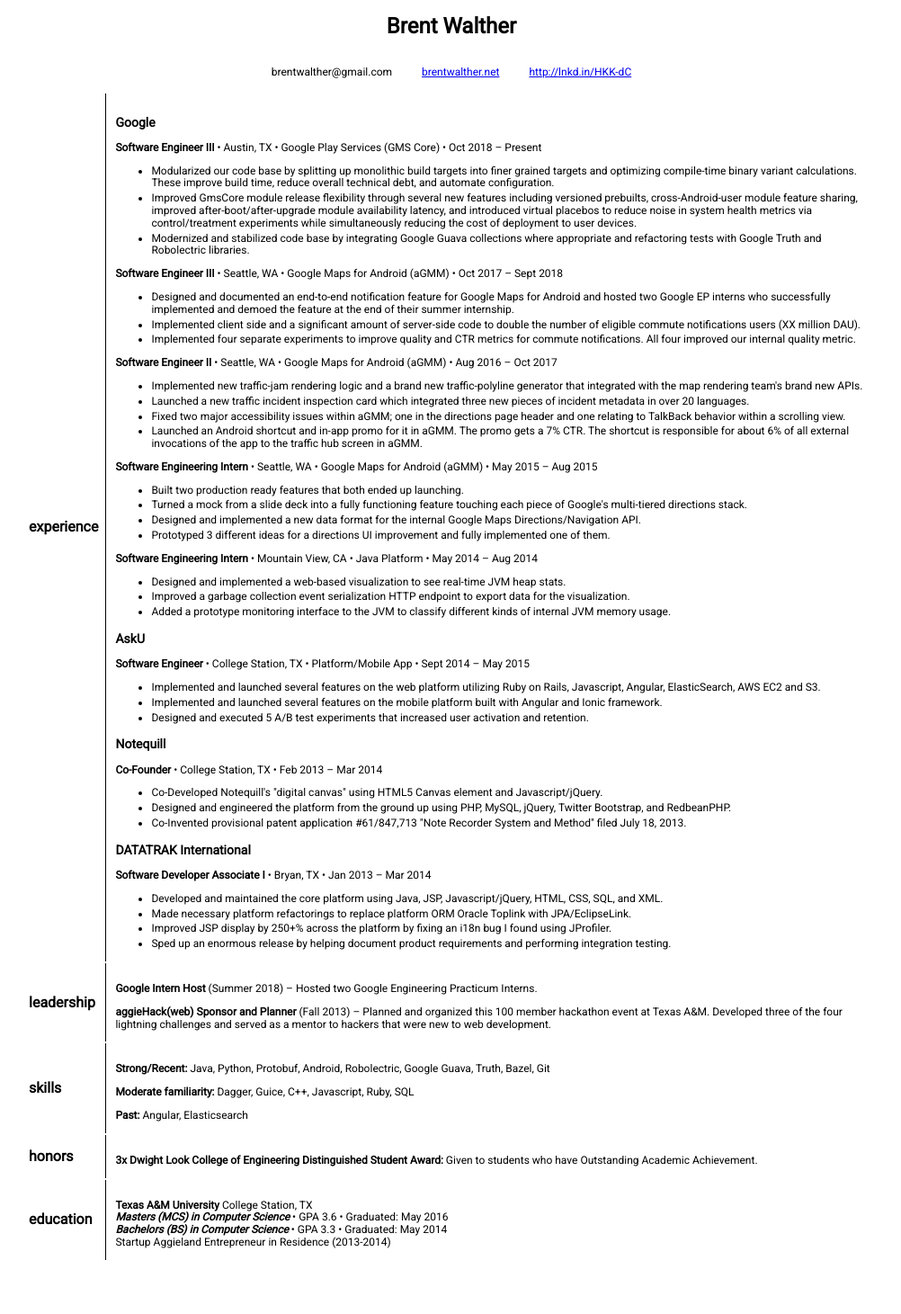
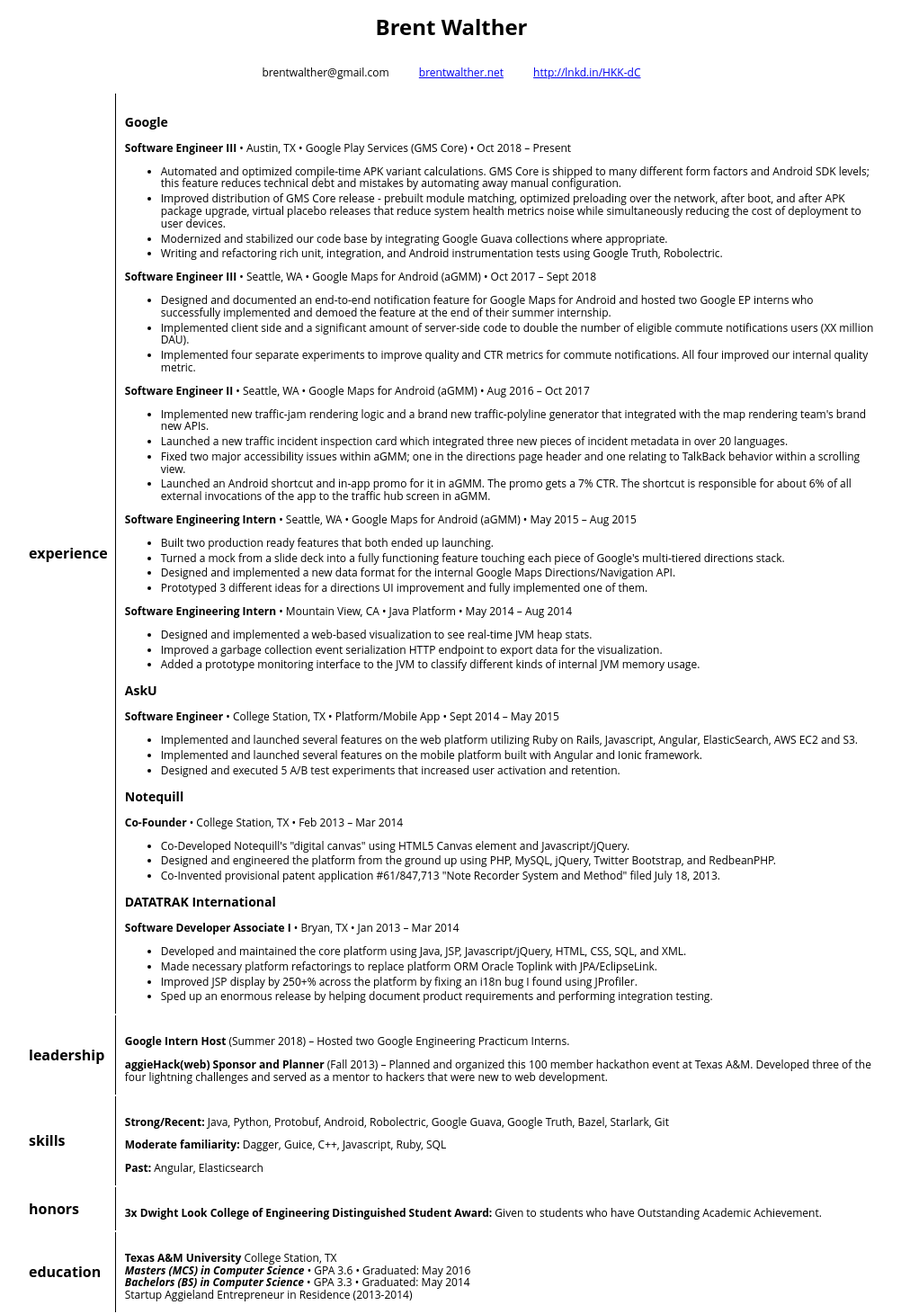
Before and after one commit to brentwalther/brentwalther.github.io, a Jekyll site: the page files/resume.html, which Jekyll copies as it is, in a window 1280 px wide. Shown: the whole page at 90% size, without its empty margins (138-1140 px from the left). Built offline with Jekyll 4.4.1, drawn with Linux system fonts in a browser that asks for light colours; nearby versions of some CDN libraries; some web fonts are replaced; library files that are not in the unit come from our copies; before the commit the page ends 1403 px from its top, so only the background shows below that.

Commit message:
Update resume.

```diff
--- a/files/resume.html
+++ b/files/resume.html
@@ -7,16 +7,35 @@
   <meta http-equiv="Content-Type" content="text/html; charset=utf-8" />
   <meta name="robots" content="index,follow" />
   <meta name="keywords" content="Brent, Walther, Texas A&amp;M, tamu, 14, computer science, software engineering, google, startup, AskU" />
-  <meta name="description" content="Personal resume for Brent Walther, Texas A&M '14 graduate, Google software engineer, former engineer for startup AskU." />
+  <meta name="description" content="Brent Walther's Resume: MCS, BCS Texas A&M '14, Google software engineer, former engineer for startup AskU." />
 
-  <title>Brent Walther Personal Resume</title>
+  <title>Brent Walther Resume</title>
 
-  <link href="https://fonts.googleapis.com/css?family=Roboto" rel="stylesheet">
   <link href="/css/normalize.css" rel="stylesheet" media="screen, print">
+
+  <!-- Stolen from https://csswizardry.com/2020/05/the-fastest-google-fonts/ -->
+  <link rel="preconnect" href="https://fonts.googleapis.com" crossorigin />
+  <link
+    rel="preload"
+    as="style"
+    href="https://fonts.googleapis.com/css2?family=Open+Sans&display=swap"
+  />
+  <link
+    rel="stylesheet"
+    href="ttps://fonts.googleapis.com/css2?family=Open+Sans&display=swap"
+    media="print"
+    onload="this.media='all'"
+  />
+  <noscript>
+    <link
+      rel="stylesheet"
+      href="ttps://fonts.googleapis.com/css2?family=Open+Sans&display=swap"
+    />
+  </noscript>
 
   <style>
     * {
-      font-family: 'Roboto', sans-serif;
+      font-family: 'Open Sans', sans-serif;
     }
 
     body {
@@ -92,9 +111,10 @@
           <strong>Software Engineer III</strong> &bull; Austin, TX &bull; Google Play Services (GMS Core) &bull; Oct 2018 &ndash; Present
         </p>
         <ul>
-          <li>Modularized our code base by splitting up monolithic build targets into finer grained targets and optimizing compile-time binary variant calculations. These improve build time, reduce overall technical debt, and automate configuration.</li>
-          <li>Improved GmsCore module release flexibility through several new features including versioned prebuilts, cross-Android-user module feature sharing, improved after-boot/after-upgrade module availability latency, and introduced virtual placebos to reduce noise in system health metrics via control/treatment experiments while simultaneously reducing the cost of deployment to user devices.</li>
-          <li>Modernized and stabilized code base by integrating Google Guava collections where appropriate and refactoring tests with Google Truth and Robolectric libraries.</li>
+          <li>Automated and optimized compile-time APK variant calculations. GMS Core is shipped to many different form factors and Android SDK levels; this feature reduces technical debt and mistakes by automating away manual configuration.</li>
+          <li>Improved distribution of GMS Core release - prebuilt module matching, optimized preloading over the network, after boot, and after APK package upgrade, virtual placebo releases that reduce system health metrics noise while simultaneously reducing the cost of deployment to user devices.</li>
+          <li>Modernized and stabilized our code base by integrating Google Guava collections where appropriate.</li>
+          <li>Writing and refactoring rich unit, integration, and Android instrumentation tests using Google Truth, Robolectric.</li>
         </ul>
         <p>
           <strong>Software Engineer III</strong> &bull; Seattle, WA &bull; Google Maps for Android (aGMM) &bull; Oct 2017 &ndash; Sept 2018
@@ -176,7 +196,7 @@
         <h4 class="no-margin">skills</h4>
       </td>
       <td>
-        <p><strong>Strong/Recent:</strong> Java, Python, Protobuf, Android, Robolectric, Google Guava, Truth, Bazel, Git</p>
+        <p><strong>Strong/Recent:</strong> Java, Python, Protobuf, Android, Robolectric, Google Guava, Google Truth, Bazel, Starlark, Git</p>
         <p><strong>Moderate familiarity:</strong> Dagger, Guice, C++, Javascript, Ruby, SQL</p>
         <p><strong>Past:</strong> Angular, Elasticsearch</p>
       </td>
```
